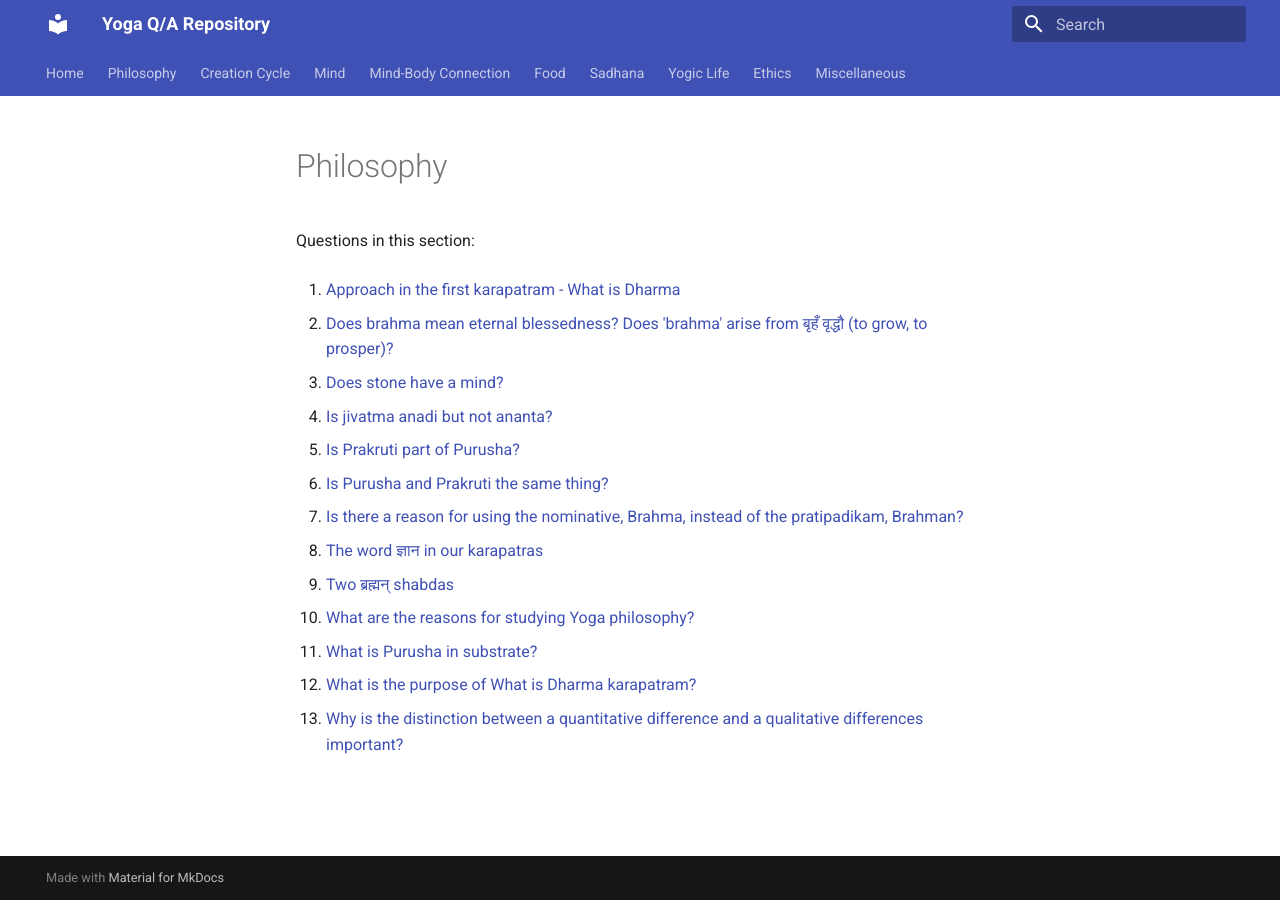
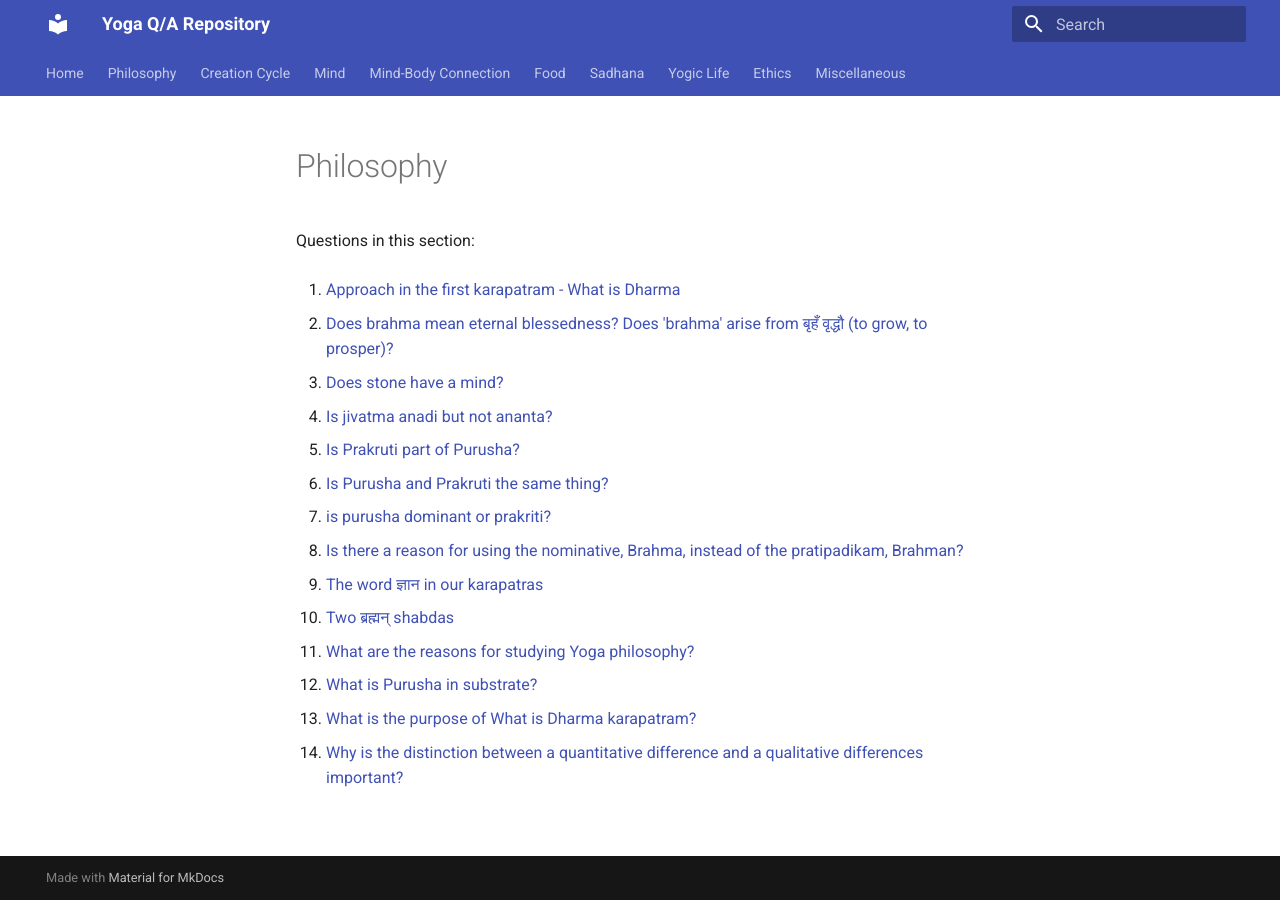
Before and after one commit to yogiclife/yoga-qa, an MkDocs documentation site: the page built from docs/philosophy/README.md, in a window 1280 px wide. Built offline with MkDocs 1.6.1 and Material for MkDocs 9.7.7, drawn with Linux system fonts in a browser that asks for light colours.

Commit message:
Update topic indices [skip ci]

```diff
--- a/docs/philosophy/README.md
+++ b/docs/philosophy/README.md
@@ -14,16 +14,18 @@ Questions in this section:
 
 6. [Is Purusha and Prakruti the same thing?](is-purusha-and-prakruti-the-same-thing-20260629-075117.md)
 
-7. [Is there a reason for using the nominative, Brahma, instead of the pratipadikam, Brahman?](is-there-a-reason-for-using-the-nominative-brahma-instead-of-the-pratipadikam-brahman-20260629-072905.md)
+7. [is purusha dominant or prakriti?](is-purusha-dominant-or-prakriti-20260629-222620.md)
 
-8. [The word ज्ञान in our karapatras](the-word-in-our-karapatras-20260629-072742.md)
+8. [Is there a reason for using the nominative, Brahma, instead of the pratipadikam, Brahman?](is-there-a-reason-for-using-the-nominative-brahma-instead-of-the-pratipadikam-brahman-20260629-072905.md)
 
-9. [Two ब्रह्मन् shabdas](two-shabdas-20260629-072546.md)
+9. [The word ज्ञान in our karapatras](the-word-in-our-karapatras-20260629-072742.md)
 
-10. [What are the reasons for studying Yoga philosophy?](what-are-the-reasons-for-studying-yoga-philosophy-20260628-103602.md)
+10. [Two ब्रह्मन् shabdas](two-shabdas-20260629-072546.md)
 
-11. [What is Purusha in substrate?](what-is-purusha-in-substrate-20260629-080853.md)
+11. [What are the reasons for studying Yoga philosophy?](what-are-the-reasons-for-studying-yoga-philosophy-20260628-103602.md)
 
-12. [What is the purpose of What is Dharma karapatram?](what-is-the-purpose-of-what-is-dharma-karapatram-20260628-114256.md)
+12. [What is Purusha in substrate?](what-is-purusha-in-substrate-20260629-080853.md)
 
-13. [Why is the distinction between a quantitative difference and a qualitative differences important?](why-is-the-distinction-between-a-quantitative-difference-and-a-qualitative-differences-important-20260629-221019.md)
+13. [What is the purpose of What is Dharma karapatram?](what-is-the-purpose-of-what-is-dharma-karapatram-20260628-114256.md)
+
+14. [Why is the distinction between a quantitative difference and a qualitative differences important?](why-is-the-distinction-between-a-quantitative-difference-and-a-qualitative-differences-important-20260629-221019.md)
```
